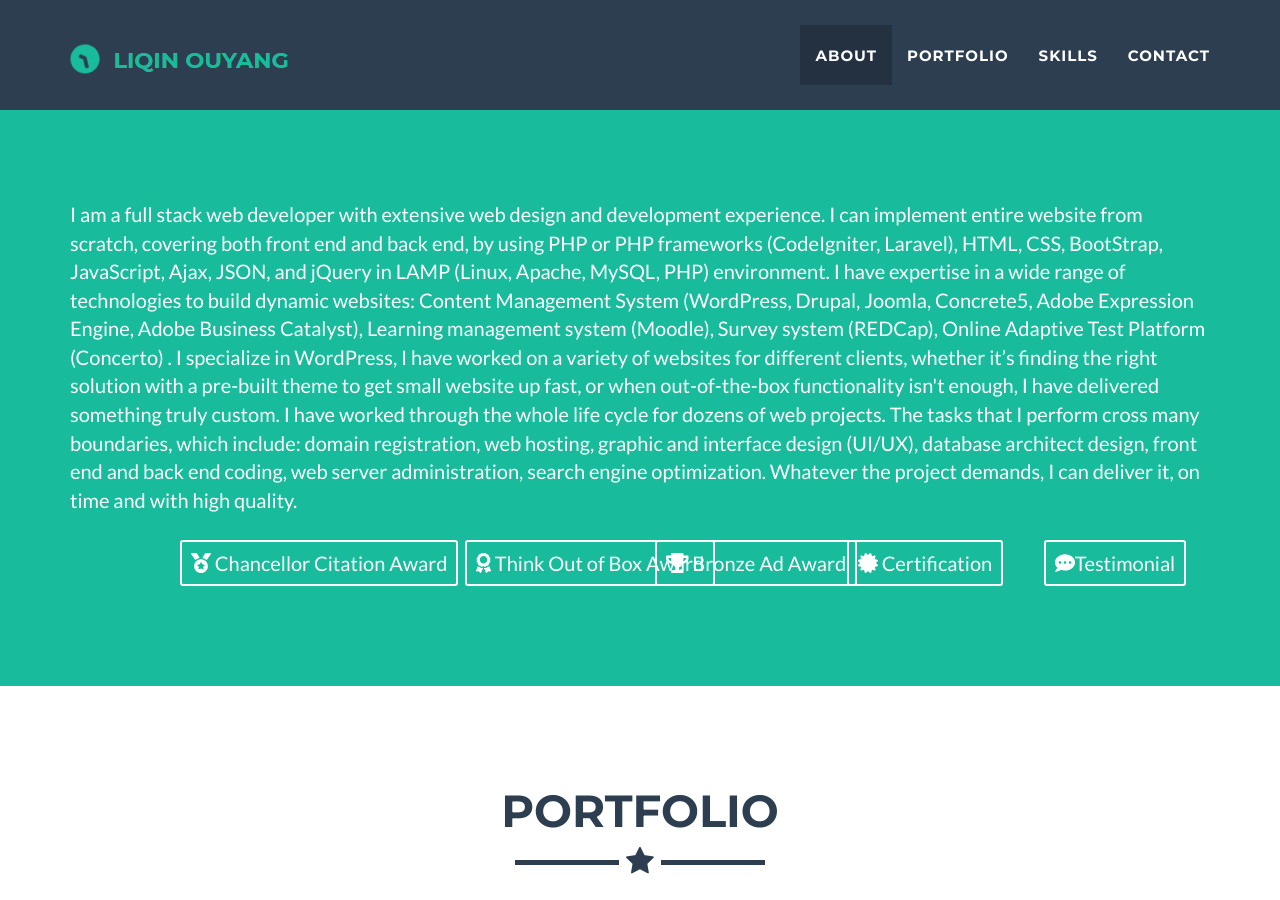
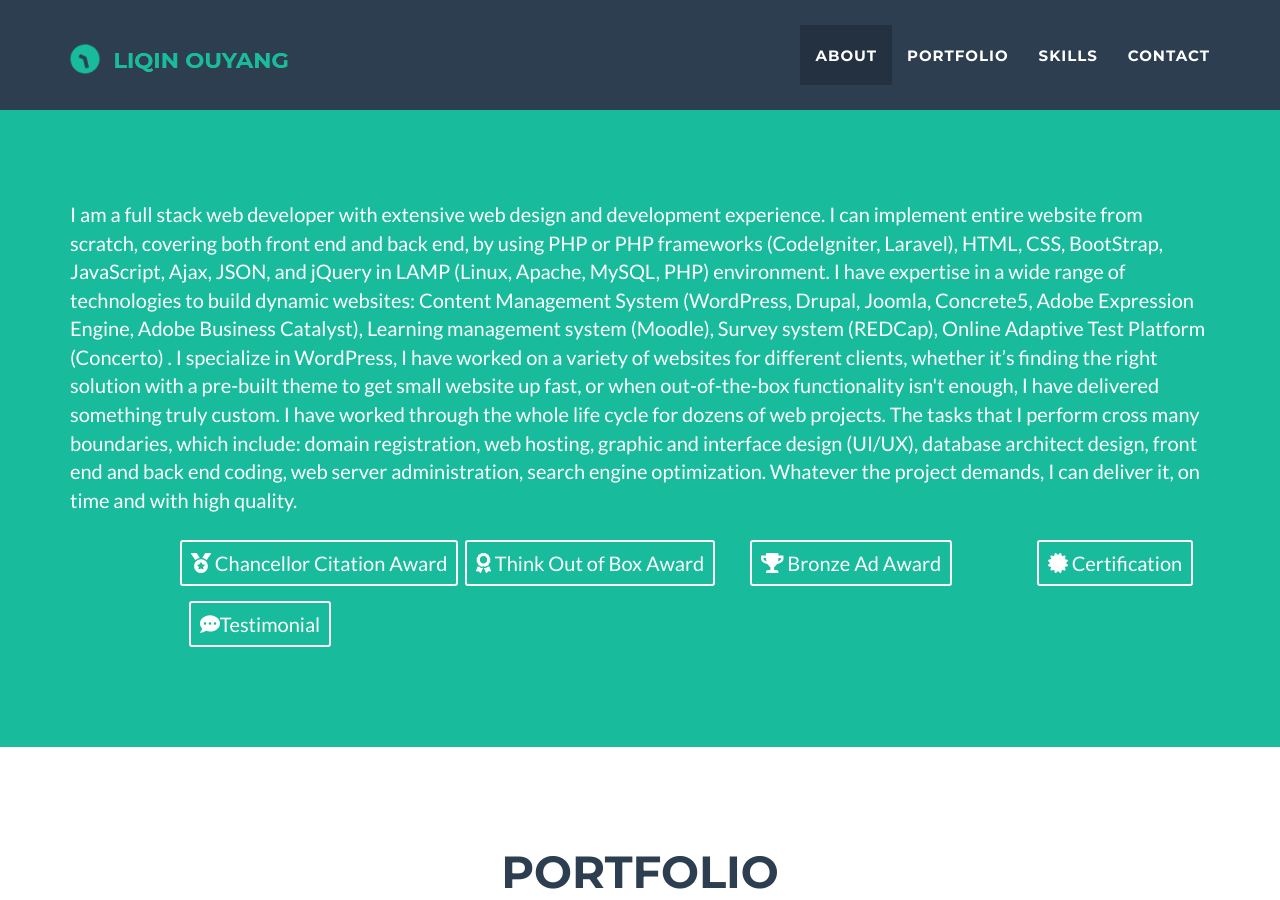
Before and after one commit to hbxtoylq/hbxtoylq.github.io, a Jekyll site: the page built from index.html, in a window 1280 px wide and 900 px high. Built offline with Jekyll 4.4.1, drawn with Linux system fonts in a browser that asks for light colours; nearby versions of some CDN libraries.

Commit message:
Update header.html

```diff
--- a/_includes/header.html
+++ b/_includes/header.html
@@ -28,15 +28,15 @@
                                  <i class="fas fa-award"></i> Think Out of Box Award </a>
                          </div>
 
-			   <div class="col-sm-2   text-center">
+			   <div class="col-sm-2 col-sm-offset-1   text-center">
                                  <a href="img/reward/AwardAD.pdf" class="btn btn-sm btn-outline" target="_blank">
                                  <i class="fas fa-trophy"></i> Bronze Ad Award </a>
  			</div>
-			   <div class="col-sm-2  text-center">
+			   <div class="col-sm-2 col-sm-offset-1  text-center">
                                <a href="img/reward/boomiLO.jpg"  class="btn btn-sm btn-outline" target="_blank">
 <i class="fas fa-certificate"></i> Certification </a>
                         </div>
-                       <div class="col-sm-2    text-center">
+                       <div class="col-sm-2  col-sm-offset-1   text-center">
                                 <a href="img/reward/award1.png" class="btn btn-sm btn-outline" target="_blank">
                                  <i class="fas fa-comment-dots"></i>Testimonial</a>
                         </div>
```
